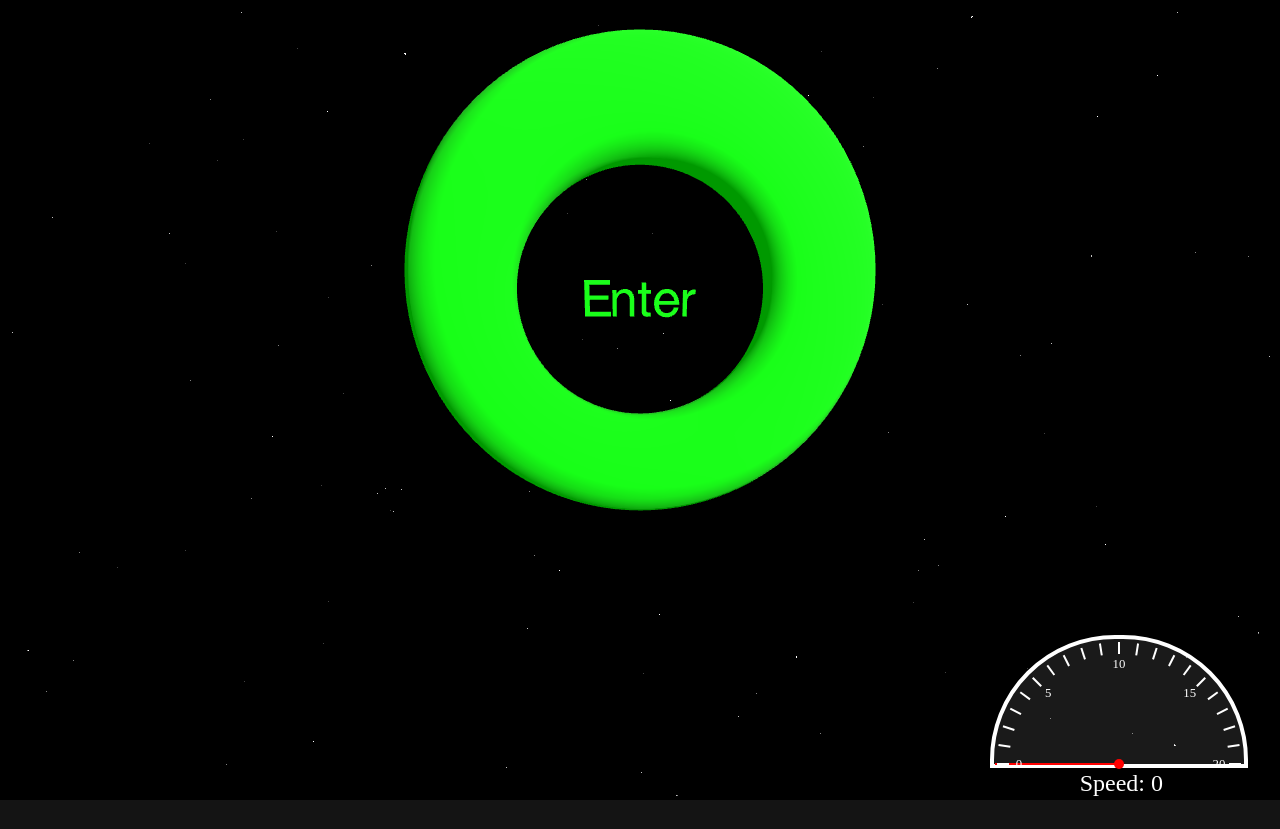
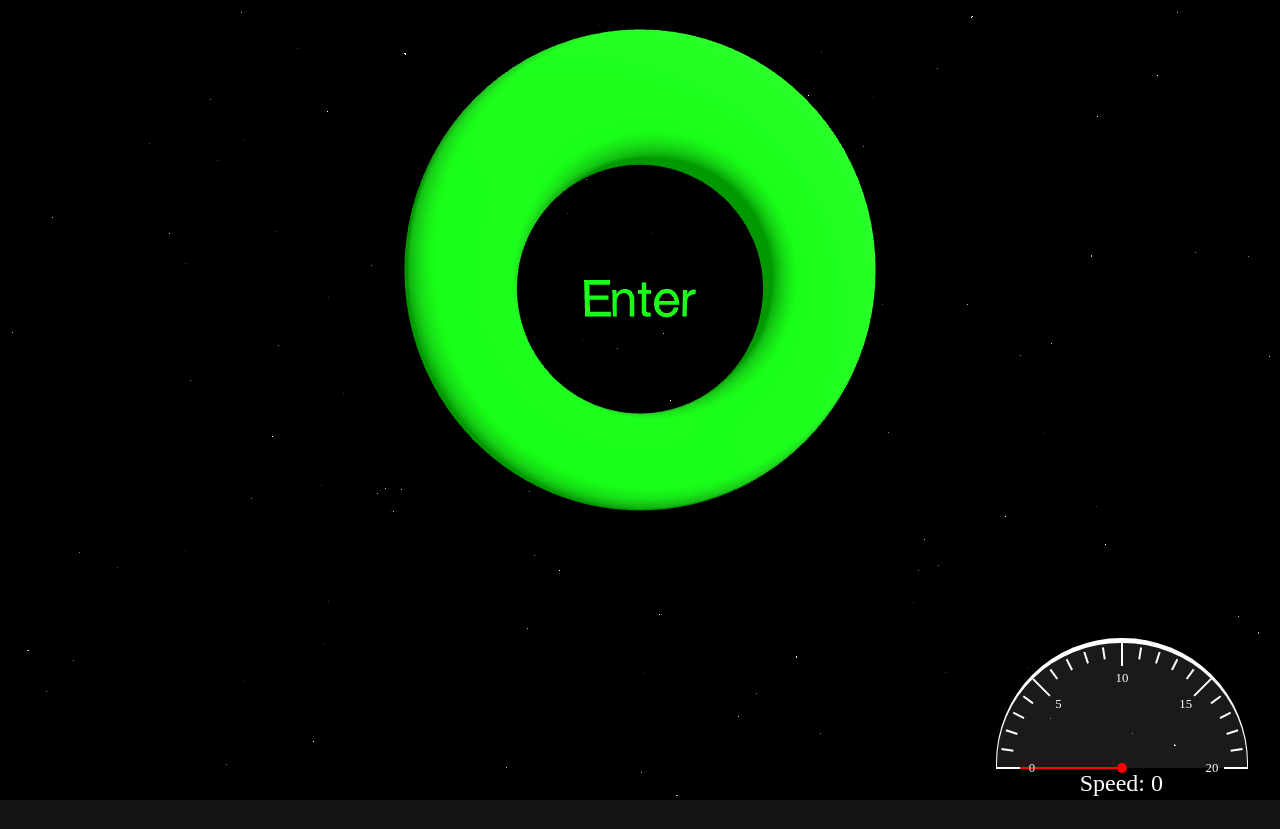
Before and after one commit to MaxY342/3D-Portfolio, a website built with Vite: page client/index.html in a window 1280 px wide. Built offline with nearby package versions, Linux system fonts and the light colour scheme; animation ran at ten frames a second.

Commit message:
fix styling

```diff
--- a/client/src/main.js
+++ b/client/src/main.js
@@ -428,31 +428,40 @@ const needle = document.querySelector('.needle');
 const speedText = document.querySelector('.speed-text');
 const speedLabels = document.querySelector('.speed-labels');
 const numOfIncrements = 20;
+
 for (let i = 0; i <= numOfIncrements; i++) {
   const tick = document.createElement('div');
   tick.classList.add('tick');
   const angle = -90 + (180 / numOfIncrements) * i;
-  console.log(angle);
-  tick.style.transform = `
-    translateX(-50%)
-    rotate(${angle}deg)
-    translateY(-110px)
-    `;
-  ticks.appendChild(tick);
+
   if (i % 5 === 0) {
     const label = document.createElement('div');
     label.classList.add('tick-label');
     label.textContent = i;
-    const x = 100 * Math.cos(THREE.MathUtils.degToRad(-90 + angle));
-    const y = 100 * Math.sin(THREE.MathUtils.degToRad(-90 + angle));
+    const x = 90 * Math.cos(THREE.MathUtils.degToRad(-90 + angle));
+    const y = 90 * Math.sin(THREE.MathUtils.degToRad(-90 + angle));
     label.style.transform = `
       translateX(-50%)
       translateY(-50%)
       translateX(${x}px)
       translateY(${y}px)
       `;
+    tick.style.height = '24px';
+    tick.style.transform = `
+    translateX(-50%)
+    rotate(${angle}deg)
+    translateY(-102px)
+    `;
     speedLabels.appendChild(label);
+  } else {
+    tick.style.transform = `
+    translateX(-50%)
+    rotate(${angle}deg)
+    translateY(-110px)
+    `;
   }
+
+  ticks.appendChild(tick);
 }
 
 // Initialize state based on URL parameter
--- a/client/src/styles/style.css
+++ b/client/src/styles/style.css
@@ -342,7 +342,9 @@ section {
   right: 2rem;
   width: 250px;
   height: 125px;
-  border: 4px solid white;
+  border-top: 5px solid white;
+  border-left: 1px solid white;
+  border-right: 1px solid white;
   border-radius: 125px 125px 0 0;
   background-color: rgba(255, 255, 255, 0.1);
   z-index: 100;
```
